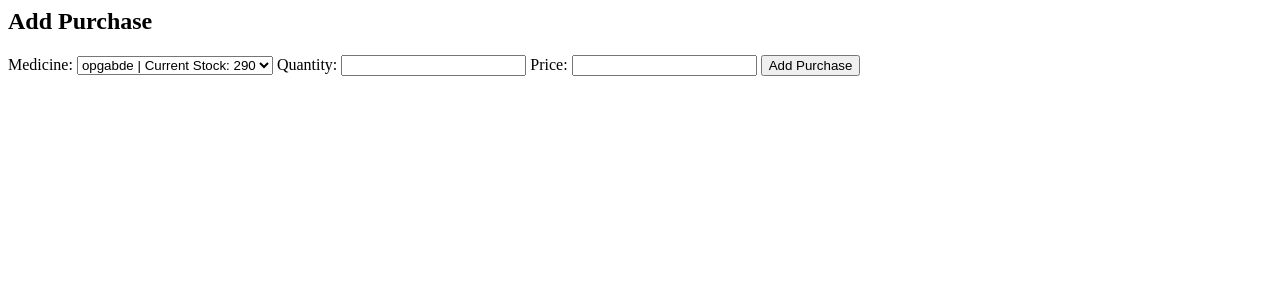
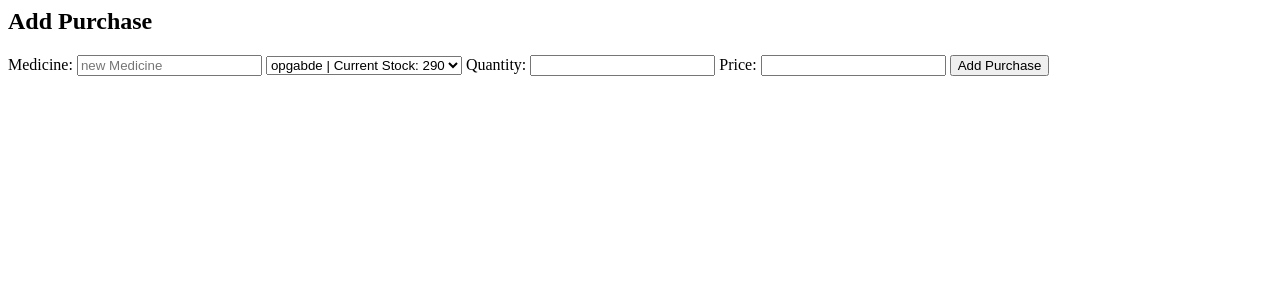
Before and after one commit to anus26/medical-store-management-system, a Django app: page /create_purchase/ in a window 1280 px wide. Shown: the top 300 px of the page. Run offline with Django 5.2, Linux system fonts and the light colour scheme; data comes from the database, SQL or seed files in the repository; both versions use the stored data as it was after the commit.

Commit message:
delete ,update , purchase

```diff
--- a/medical_store/medical_store/urls.py
+++ b/medical_store/medical_store/urls.py
@@ -17,7 +17,7 @@
 
 from django.contrib import admin
 from django.urls import path
-from pharmacy.views import invoices,create_sale,create_purchase, home,add_medicine, update_medicine
+from pharmacy.views import delete_medicine, invoices,create_sale,create_purchase, home,add_medicine, update_medicine
 
 urlpatterns = [
     path('admin/', admin.site.urls),
@@ -26,6 +26,7 @@ urlpatterns = [
     path('create_sale/', create_sale, name='create_sale'),
     path('invoices/', invoices, name='invoices'),
     path('create_purchase/',create_purchase, name='create_purchase'),
-    path('update_medicine/<int:id>/',update_medicine,name='update_medicine')
+    path('update_medicine/<int:id>/',update_medicine,name='update_medicine'),
+    path('delete_medicine/<int:id>/',delete_medicine,name='delete_medicine')
 
 ]
--- a/medical_store/pharmacy/views.py
+++ b/medical_store/pharmacy/views.py
@@ -1,3 +1,5 @@
+from urllib import request
+
 from django.shortcuts import render, redirect
 
 from .models import Medicine, Sale,Purchase
@@ -71,6 +73,7 @@ def create_purchase(request):
 
     if request.method == "POST":
         medicine_id = request.POST.get('medicine')
+        medicine_name=request.POST.get('medicine_name')
         quantity = request.POST.get('quantity')
         price = request.POST.get('price')
 
@@ -83,10 +86,20 @@ def create_purchase(request):
 
         quantity = int(quantity)
         price = float(price)
+        if medicine_id:
+            medicine = Medicine.objects.get(id=medicine_id)
+        elif medicine_name:
+            medicine=Medicine.objects.create(
+                name=medicine_name,
+                quantity=0,
+                price=price,
+            )
+        else:
+            return render(request, 'create_purchase.html', {
+                'medicines': medicines,
+                'error': 'Select or enter medicine'
+            })
 
-        medicine = Medicine.objects.get(id=medicine_id)
-
-        # ✅ Purchase save
         Purchase.objects.create(
             medicine=medicine,
             quantity=quantity,
@@ -101,7 +114,7 @@ def create_purchase(request):
             'quantity': quantity,
             'price': price,
             'total': price * quantity
-    })
+        })
 
     return render(request, 'create_purchase.html', {'medicines': medicines})
 
@@ -116,3 +129,13 @@ def update_medicine(request, id):
         return redirect('home')
 
     return render(request, 'update_medicine.html', {'form': form})
+
+    # delete medicine
+def delete_medicine(request, id):
+    medicine=Medicine.objects.get(id=id)
+
+    if request.method=='POST':
+        medicine.delete()
+        return redirect('home')
+
+    return render(request,'delete_medicine.html',{'medicine':medicine})
--- a/medical_store/templates/create_purchase.html
+++ b/medical_store/templates/create_purchase.html
@@ -4,8 +4,10 @@
     {% csrf_token %}
 
     <label>Medicine:</label>
+    <input type="text" placeholder="new Medicine" name="medicine">
     <select name="medicine">
         {% for m in medicines %}
+
         <option value="{{ m.id }}">
             {{ m.name }} | Current Stock: {{ m.quantity }}
         </option>
--- a/medical_store/templates/index.html
+++ b/medical_store/templates/index.html
@@ -18,6 +18,9 @@
         <td>{{m.expiry_date}}</td>
         <td>
             <a href="{% url 'update_medicine' id=m.id %}">Update</a>
+        </td>
+        <td>
+            <a href="{% url 'delete_medicine' id=m.id %}">Delete</a>
         </td>
     </tr>
 {% endfor %}
```
Also changed, not shown: medical_store/templates/delete_medicine.html (added, +7 -0 lines), medical_store/db.sqlite3.
